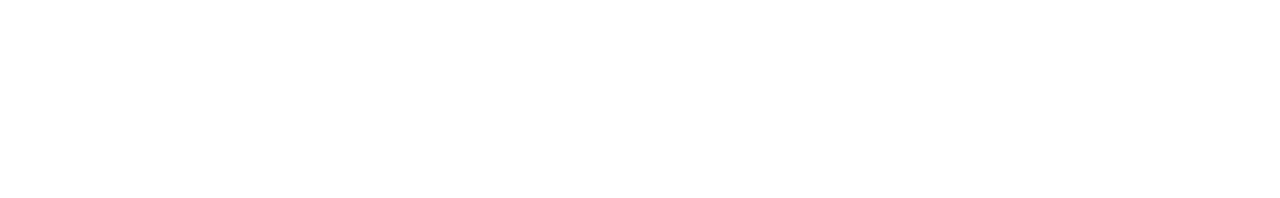
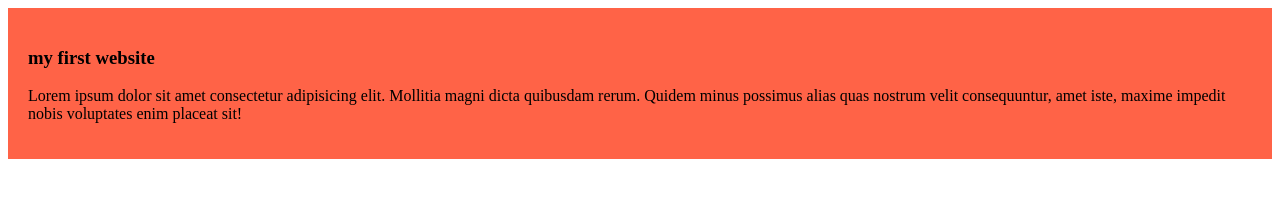
Before and after one commit to Shahnewaz0007/my-simple-website, a plain HTML site: page index.html in a window 1280 px wide. Drawn offline with Linux system fonts and the light colour scheme.

Commit message:
added the first blog

```diff
--- a/index.html
+++ b/index.html
@@ -4,8 +4,21 @@
     <meta charset="UTF-8">
     <meta name="viewport" content="width=device-width, initial-scale=1.0">
     <title>my-simple-website</title>
+    <link rel="stylesheet" href="styles/blog.css">
 </head>
 <body>
-
+    <div>
+        <h3>my first website</h3>
+        <p>Lorem ipsum dolor sit amet consectetur adipisicing elit. Mollitia magni dicta quibusdam rerum. Quidem minus possimus alias quas nostrum velit consequuntur, amet iste, maxime impedit nobis voluptates enim placeat sit!</p>
+    </div>
 </body>
 </html>
+
+<!-- bar bar push korar jonno
+
+1. git add .
+2.git commit
+3.git push
+
+
+-->
--- /dev/null
+++ b/styles/blog.css
@@ -0,0 +1,4 @@
+div{
+    background-color: tomato;
+    padding: 20px;
+}
```
